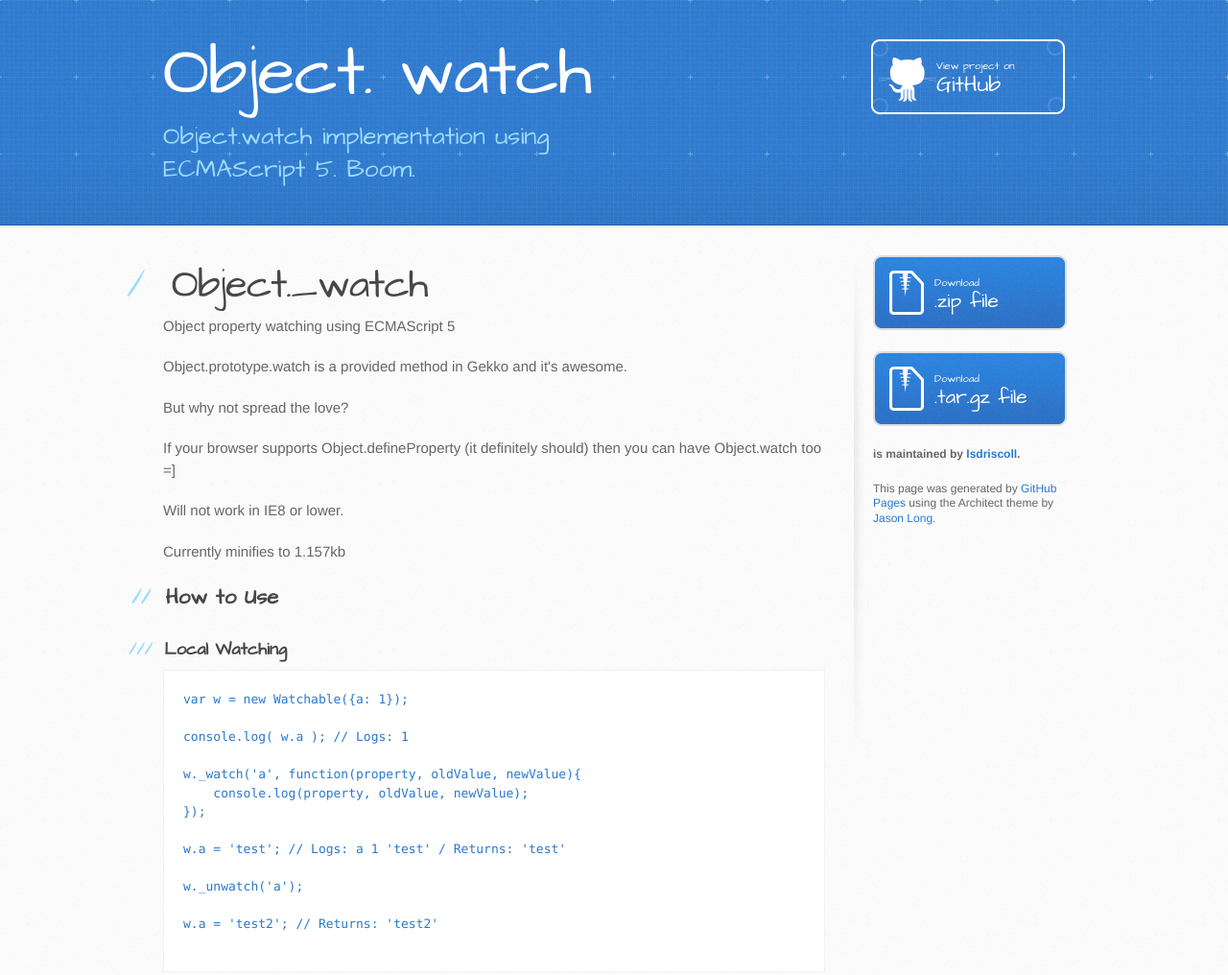
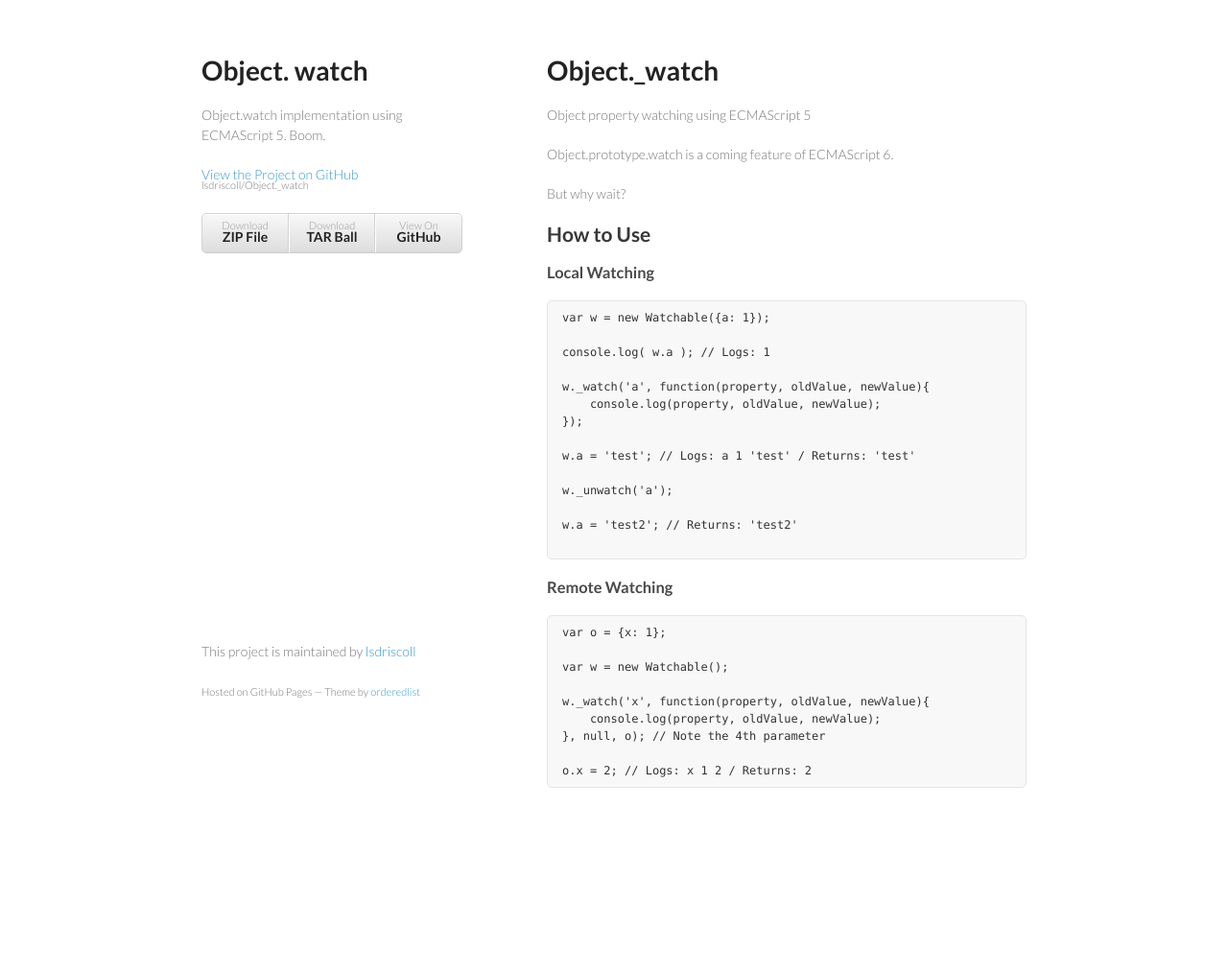
Before and after one commit to innerdaze/Object._watch, a plain HTML site: page index.html in a window 1280 px wide. Shown: the top 1016 px of the page at 96% size. After the commit the page ends 891 px from the top, so only its background shows below. Drawn offline with Linux system fonts and the light colour scheme.

Commit message:
Create gh-pages branch via GitHub

```diff
--- a/index.html
+++ b/index.html
@@ -1,47 +1,41 @@
-<!DOCTYPE html>
+<!doctype html>
 <html>
   <head>
-    <meta charset='utf-8'>
+    <meta charset="utf-8">
     <meta http-equiv="X-UA-Compatible" content="chrome=1">
-    <meta name="viewport" content="width=device-width, initial-scale=1, maximum-scale=1">
-    <link href='https://fonts.googleapis.com/css?family=Architects+Daughter' rel='stylesheet' type='text/css'>
-    <link rel="stylesheet" type="text/css" href="stylesheets/stylesheet.css" media="screen" />
-    <link rel="stylesheet" type="text/css" href="stylesheets/pygment_trac.css" media="screen" />
-    <link rel="stylesheet" type="text/css" href="stylesheets/print.css" media="print" />
+    <title>Object. watch by lsdriscoll</title>
 
+    <link rel="stylesheet" href="stylesheets/styles.css">
+    <link rel="stylesheet" href="stylesheets/pygment_trac.css">
+    <meta name="viewport" content="width=device-width, initial-scale=1, user-scalable=no">
     <!--[if lt IE 9]>
     <script src="//html5shiv.googlecode.com/svn/trunk/html5.js"></script>
     <![endif]-->
+  </head>
+  <body>
+    <div class="wrapper">
+      <header>
+        <h1>Object. watch</h1>
+        <p>Object.watch implementation using ECMAScript 5. Boom.</p>
 
-    <title>Object. watch by lsdriscoll</title>
-  </head>
+        <p class="view"><a href="https://github.com/lsdriscoll/Object._watch">View the Project on GitHub <small>lsdriscoll/Object._watch</small></a></p>
 
-  <body>
-    <header>
-      <div class="inner">
-        <h1>Object. watch</h1>
-        <h2>Object.watch implementation using ECMAScript 5. Boom.</h2>
-        <a href="https://github.com/lsdriscoll/Object._watch" class="button"><small>View project on</small>GitHub</a>
-      </div>
-    </header>
 
-    <div id="content-wrapper">
-      <div class="inner clearfix">
-        <section id="main-content">
-          <h1>
+        <ul>
+          <li><a href="https://github.com/lsdriscoll/Object._watch/zipball/master">Download <strong>ZIP File</strong></a></li>
+          <li><a href="https://github.com/lsdriscoll/Object._watch/tarball/master">Download <strong>TAR Ball</strong></a></li>
+          <li><a href="https://github.com/lsdriscoll/Object._watch">View On <strong>GitHub</strong></a></li>
+        </ul>
+      </header>
+      <section>
+        <h1>
 <a name="object_watch" class="anchor" href="#object_watch"><span class="octicon octicon-link"></span></a>Object._watch</h1>
 
 <p>Object property watching using ECMAScript 5</p>
 
-<p>Object.prototype.watch is a provided method in Gekko and it's awesome.</p>
+<p>Object.prototype.watch is a coming feature of ECMAScript 6.</p>
 
-<p>But why not spread the love?</p>
-
-<p>If your browser supports Object.defineProperty (it definitely should) then you can have Object.watch too =]</p>
-
-<p><em>Will not work in IE8 or lower.</em></p>
-
-<p>Currently minifies to 1.157kb</p>
+<p>But why wait?</p>
 
 <h2>
 <a name="how-to-use" class="anchor" href="#how-to-use"><span class="octicon octicon-link"></span></a>How to Use</h2>
@@ -78,25 +72,13 @@ w._watch('x', function(property, oldValue, newValue){
 
 o.x = 2; // Logs: x 1 2 / Returns: 2
 </code></pre>
-        </section>
-
-        <aside id="sidebar">
-          <a href="https://github.com/lsdriscoll/Object._watch/zipball/master" class="button">
-            <small>Download</small>
-            .zip file
-          </a>
-          <a href="https://github.com/lsdriscoll/Object._watch/tarball/master" class="button">
-            <small>Download</small>
-            .tar.gz file
-          </a>
-
-          <p class="repo-owner"><a href="https://github.com/lsdriscoll/Object._watch"></a> is maintained by <a href="https://github.com/lsdriscoll">lsdriscoll</a>.</p>
-
-          <p>This page was generated by <a href="pages.github.com">GitHub Pages</a> using the Architect theme by <a href="https://twitter.com/jasonlong">Jason Long</a>.</p>
-        </aside>
-      </div>
+      </section>
+      <footer>
+        <p>This project is maintained by <a href="https://github.com/lsdriscoll">lsdriscoll</a></p>
+        <p><small>Hosted on GitHub Pages &mdash; Theme by <a href="https://github.com/orderedlist">orderedlist</a></small></p>
+      </footer>
     </div>
-
+    <script src="javascripts/scale.fix.js"></script>
 
   </body>
 </html>
--- /dev/null
+++ b/javascripts/scale.fix.js
@@ -0,0 +1,17 @@
+var metas = document.getElementsByTagName('meta');
+var i;
+if (navigator.userAgent.match(/iPhone/i)) {
+  for (i=0; i<metas.length; i++) {
+    if (metas[i].name == "viewport") {
+      metas[i].content = "width=device-width, minimum-scale=1.0, maximum-scale=1.0";
+    }
+  }
+  document.addEventListener("gesturestart", gestureStart, false);
+}
+function gestureStart() {
+  for (i=0; i<metas.length; i++) {
+    if (metas[i].name == "viewport") {
+      metas[i].content = "width=device-width, minimum-scale=0.25, maximum-scale=1.6";
+    }
+  }
+}
--- /dev/null
+++ b/stylesheets/styles.css
@@ -0,0 +1,255 @@
+@import url(https://fonts.googleapis.com/css?family=Lato:300italic,700italic,300,700);
+
+body {
+  padding:50px;
+  font:14px/1.5 Lato, "Helvetica Neue", Helvetica, Arial, sans-serif;
+  color:#777;
+  font-weight:300;
+}
+
+h1, h2, h3, h4, h5, h6 {
+  color:#222;
+  margin:0 0 20px;
+}
+
+p, ul, ol, table, pre, dl {
+  margin:0 0 20px;
+}
+
+h1, h2, h3 {
+  line-height:1.1;
+}
+
+h1 {
+  font-size:28px;
+}
+
+h2 {
+  color:#393939;
+}
+
+h3, h4, h5, h6 {
+  color:#494949;
+}
+
+a {
+  color:#39c;
+  font-weight:400;
+  text-decoration:none;
+}
+
+a small {
+  font-size:11px;
+  color:#777;
+  margin-top:-0.6em;
+  display:block;
+}
+
+.wrapper {
+  width:860px;
+  margin:0 auto;
+}
+
+blockquote {
+  border-left:1px solid #e5e5e5;
+  margin:0;
+  padding:0 0 0 20px;
+  font-style:italic;
+}
+
+code, pre {
+  font-family:Monaco, Bitstream Vera Sans Mono, Lucida Console, Terminal;
+  color:#333;
+  font-size:12px;
+}
+
+pre {
+  padding:8px 15px;
+  background: #f8f8f8;
+  border-radius:5px;
+  border:1px solid #e5e5e5;
+  overflow-x: auto;
+}
+
+table {
+  width:100%;
+  border-collapse:collapse;
+}
+
+th, td {
+  text-align:left;
+  padding:5px 10px;
+  border-bottom:1px solid #e5e5e5;
+}
+
+dt {
+  color:#444;
+  font-weight:700;
+}
+
+th {
+  color:#444;
+}
+
+img {
+  max-width:100%;
+}
+
+header {
+  width:270px;
+  float:left;
+  position:fixed;
+}
+
+header ul {
+  list-style:none;
+  height:40px;
+
+  padding:0;
+
+  background: #eee;
+  background: -moz-linear-gradient(top, #f8f8f8 0%, #dddddd 100%);
+  background: -webkit-gradient(linear, left top, left bottom, color-stop(0%,#f8f8f8), color-stop(100%,#dddddd));
+  background: -webkit-linear-gradient(top, #f8f8f8 0%,#dddddd 100%);
+  background: -o-linear-gradient(top, #f8f8f8 0%,#dddddd 100%);
+  background: -ms-linear-gradient(top, #f8f8f8 0%,#dddddd 100%);
+  background: linear-gradient(top, #f8f8f8 0%,#dddddd 100%);
+
+  border-radius:5px;
+  border:1px solid #d2d2d2;
+  box-shadow:inset #fff 0 1px 0, inset rgba(0,0,0,0.03) 0 -1px 0;
+  width:270px;
+}
+
+header li {
+  width:89px;
+  float:left;
+  border-right:1px solid #d2d2d2;
+  height:40px;
+}
+
+header ul a {
+  line-height:1;
+  font-size:11px;
+  color:#999;
+  display:block;
+  text-align:center;
+  padding-top:6px;
+  height:40px;
+}
+
+strong {
+  color:#222;
+  font-weight:700;
+}
+
+header ul li + li {
+  width:88px;
+  border-left:1px solid #fff;
+}
+
+header ul li + li + li {
+  border-right:none;
+  width:89px;
+}
+
+header ul a strong {
+  font-size:14px;
+  display:block;
+  color:#222;
+}
+
+section {
+  width:500px;
+  float:right;
+  padding-bottom:50px;
+}
+
+small {
+  font-size:11px;
+}
+
+hr {
+  border:0;
+  background:#e5e5e5;
+  height:1px;
+  margin:0 0 20px;
+}
+
+footer {
+  width:270px;
+  float:left;
+  position:fixed;
+  bottom:50px;
+}
+
+@media print, screen and (max-width: 960px) {
+
+  div.wrapper {
+    width:auto;
+    margin:0;
+  }
+
+  header, section, footer {
+    float:none;
+    position:static;
+    width:auto;
+  }
+
+  header {
+    padding-right:320px;
+  }
+
+  section {
+    border:1px solid #e5e5e5;
+    border-width:1px 0;
+    padding:20px 0;
+    margin:0 0 20px;
+  }
+
+  header a small {
+    display:inline;
+  }
+
+  header ul {
+    position:absolute;
+    right:50px;
+    top:52px;
+  }
+}
+
+@media print, screen and (max-width: 720px) {
+  body {
+    word-wrap:break-word;
+  }
+
+  header {
+    padding:0;
+  }
+
+  header ul, header p.view {
+    position:static;
+  }
+
+  pre, code {
+    word-wrap:normal;
+  }
+}
+
+@media print, screen and (max-width: 480px) {
+  body {
+    padding:15px;
+  }
+
+  header ul {
+    display:none;
+  }
+}
+
+@media print {
+  body {
+    padding:0.4in;
+    font-size:12pt;
+    color:#444;
+  }
+}
```
Also changed, not shown: params.json (+1 -1 lines).
